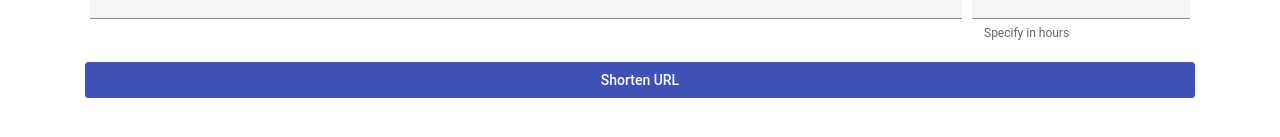
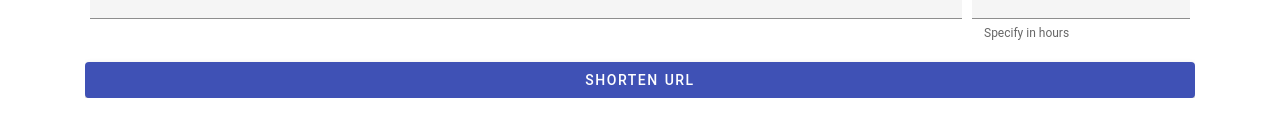
Before and after one commit to mahamshahid18/shorty-url-shortener, an Angular app in the folder frontend/shorty/: page / in a window 1280 px wide. Shown: the part 253-390 px from the top of the page. Built offline with nearby package versions, Linux system fonts and the light colour scheme.

Commit message:
Additional style for button on main page

```diff
--- a/frontend/shorty/src/app/components/component-styles/url-shortening.component.css
+++ b/frontend/shorty/src/app/components/component-styles/url-shortening.component.css
@@ -59,6 +59,12 @@ form {
     color: var(--text-dark);
 }
 
+button {
+    text-transform: uppercase;
+    letter-spacing: 1.5px;
+    word-spacing: 1px;
+}
+
 @media screen and (max-width: 500px) {
     .url-view {
         flex-direction: column;
```
